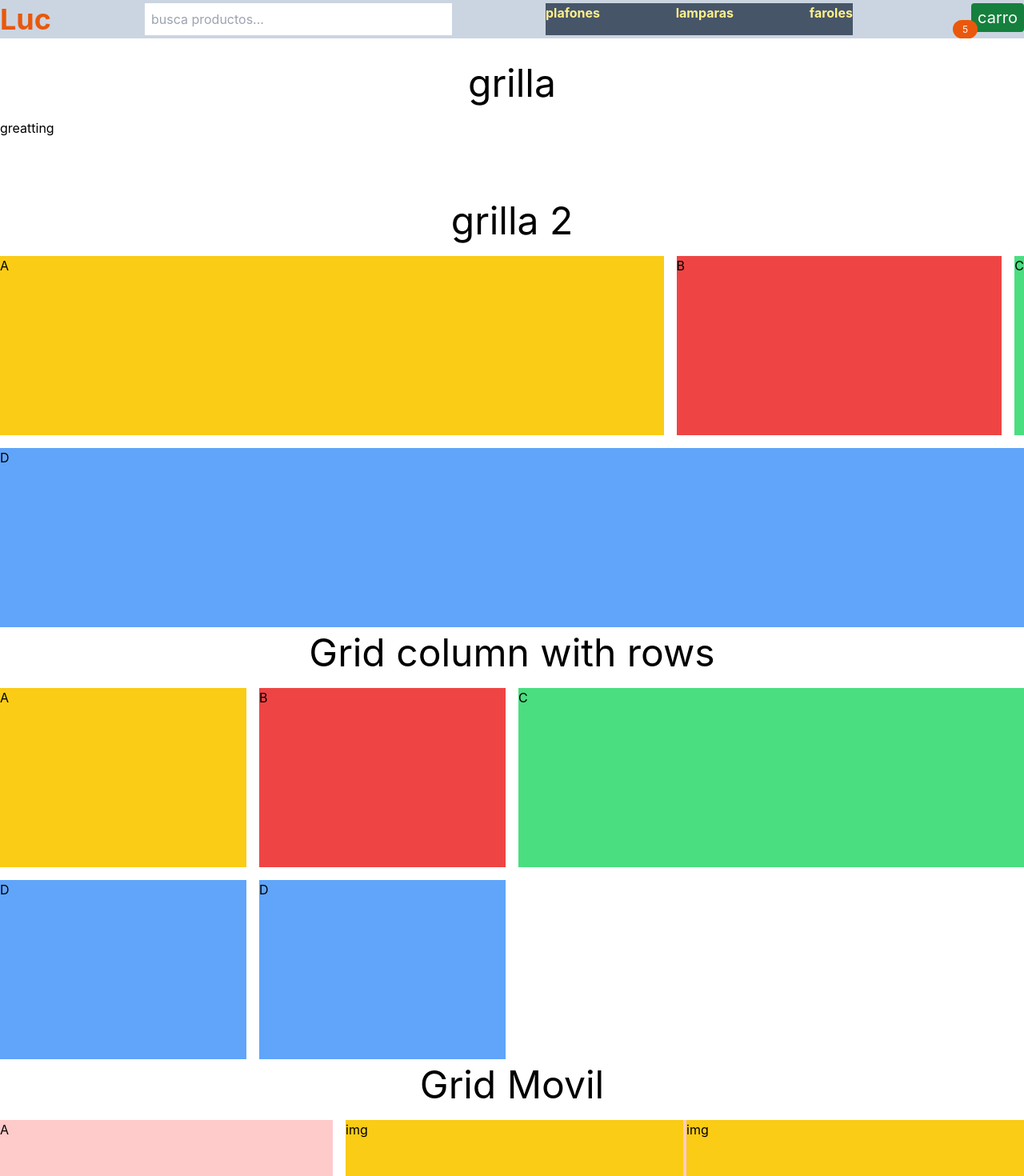
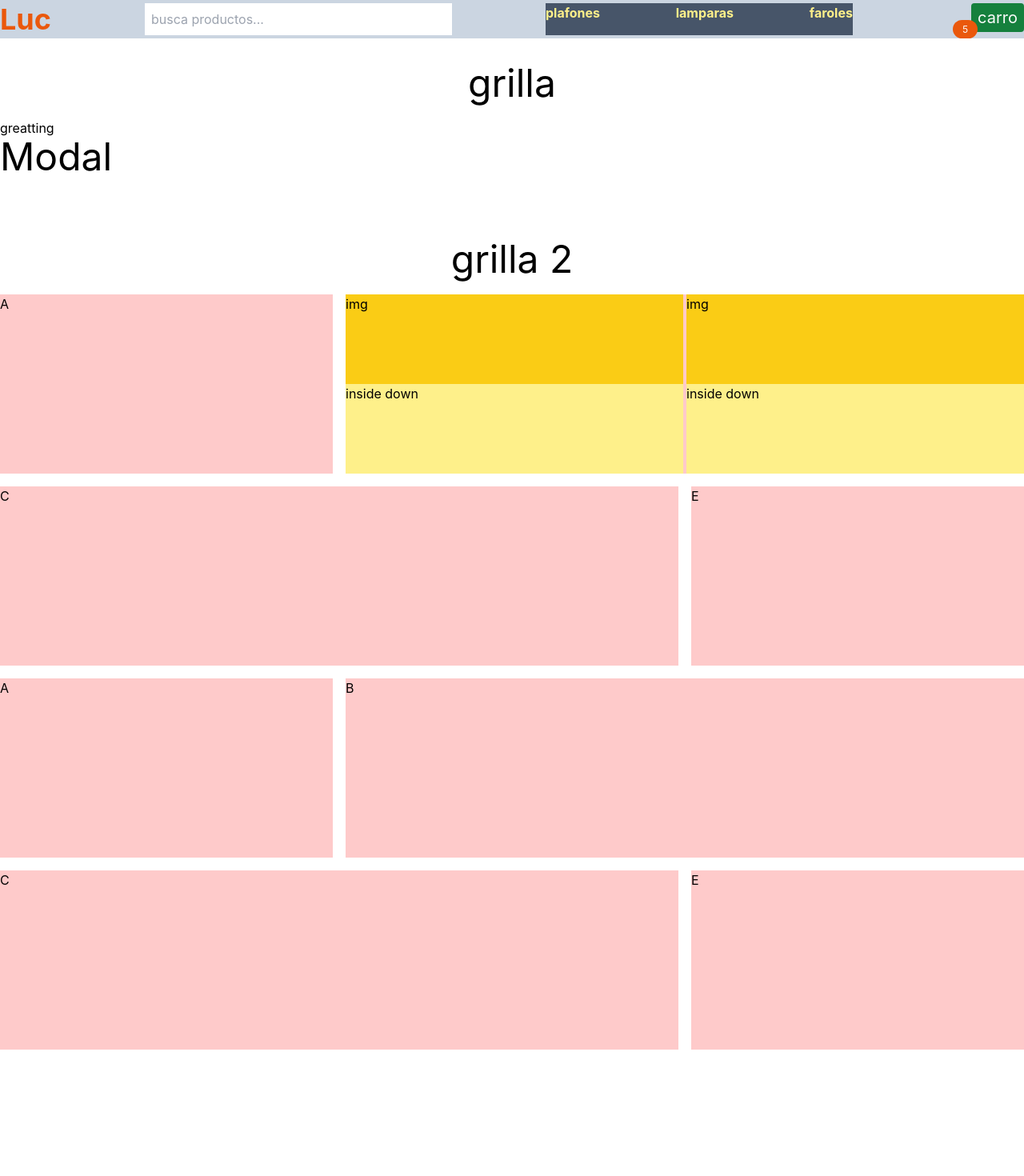
Before and after one commit to marianorigo18/reactNavbarTailwind, a React (Create React App) app: page / in a window 1280 px wide. Shown: the top 1470 px of the page at 80% size. After the commit the page ends 1312 px from the top, so only its background shows below. Built offline with nearby package versions, Linux system fonts and the light colour scheme; the HTML template or start-up script is replaced by a standard one.

Commit message:
fix commit

```diff
--- a/src/App.js
+++ b/src/App.js
@@ -1,6 +1,7 @@
 import Navbar from "./components/Navbar";
 import Title from "./components/Title";
 import ContainerList from "./components/ItemListContainer"
+import Modal from "./components/Modal";
 
 function App() {
   return (
@@ -8,22 +9,8 @@ function App() {
     <Navbar></Navbar>
     <Title string="grilla"/>
     <ContainerList content="greatting"/>
+    <Modal />
     <Title string="grilla 2"></Title>
-    <div className="container mx-auto grid grid-cols-1 sm:grid-cols-3 gap-4 my-2">
-      <div className="bg-yellow-400 col-span-2 h-56">A</div>
-      <div className="bg-red-500 h-56">B</div>
-      <div className="bg-green-400 h-56">C</div>
-      <div className="bg-blue-400 col-span-4 h-56">D</div>
-    </div>
-    <h1 className="text-center text-5xl mb-5">Grid column with rows</h1>
-    <div className="container mx-auto grid grid-cols-1 grid-rows-1 sm:grid-cols-4 sm:grid-rows-2 gap-4 my-2">
-      <div className="bg-yellow-400 h-56">A</div>
-      <div className="bg-red-500 h-56">B</div>
-      <div className="bg-green-400 col-span-1 row-span-1 sm:col-span-2 sm:row-span-2 h-56">C</div>
-      <div className="bg-blue-400 h-56">D</div>
-      <div className="bg-blue-400 h-56">D</div>
-    </div>
-    <h1 className="text-center text-5xl mb-5">Grid Movil</h1>
     <div className="container mx-auto grid gap-4 grid-cols-3">
       <div className="h-36 sm:h-56 bg-red-200">A</div>
       <div className="h-36 sm:h-56 bg-red-200 col-span-2 grid grid-cols-2 gap-1">
--- /dev/null
+++ b/src/components/Modal.jsx
@@ -0,0 +1,9 @@
+import React from 'react'
+
+function Modal() {
+  return (
+    <div className='text-5xl w-full'>Modal</div>
+  )
+}
+
+export default Modal
```
